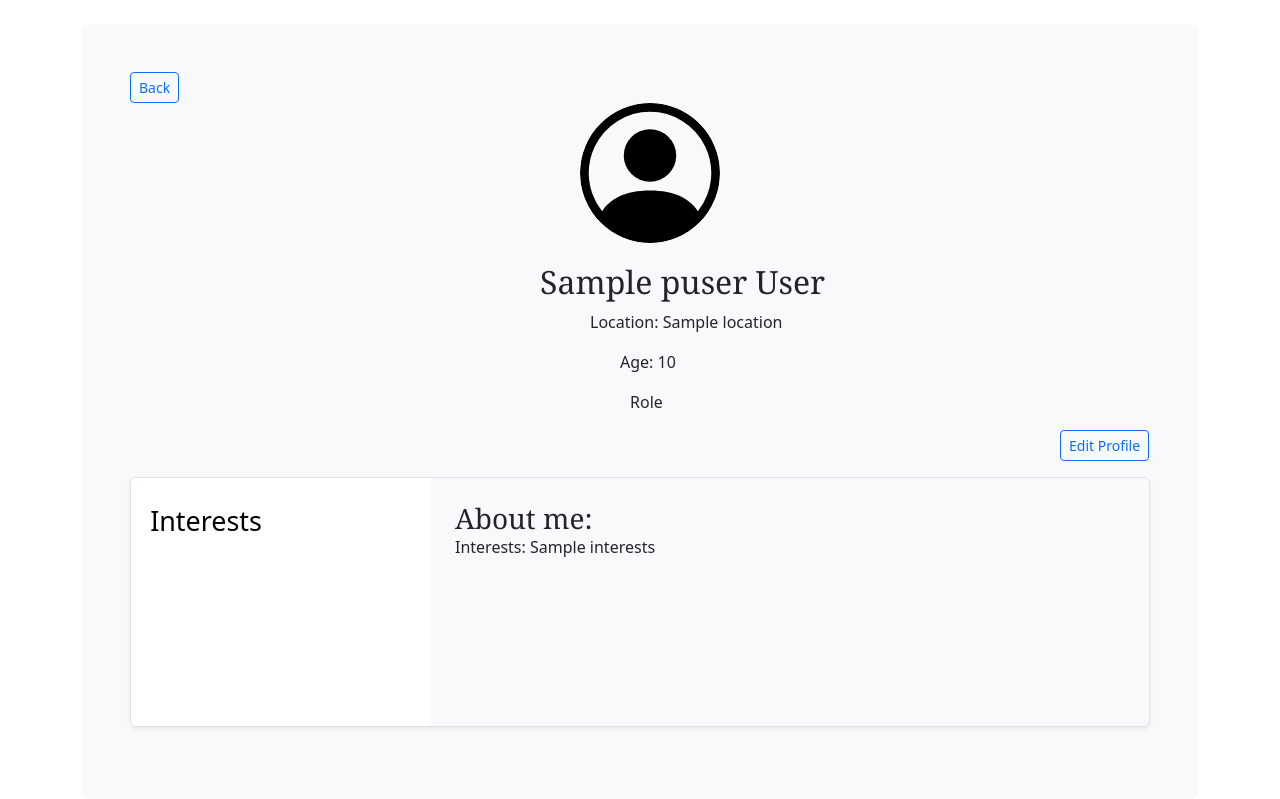
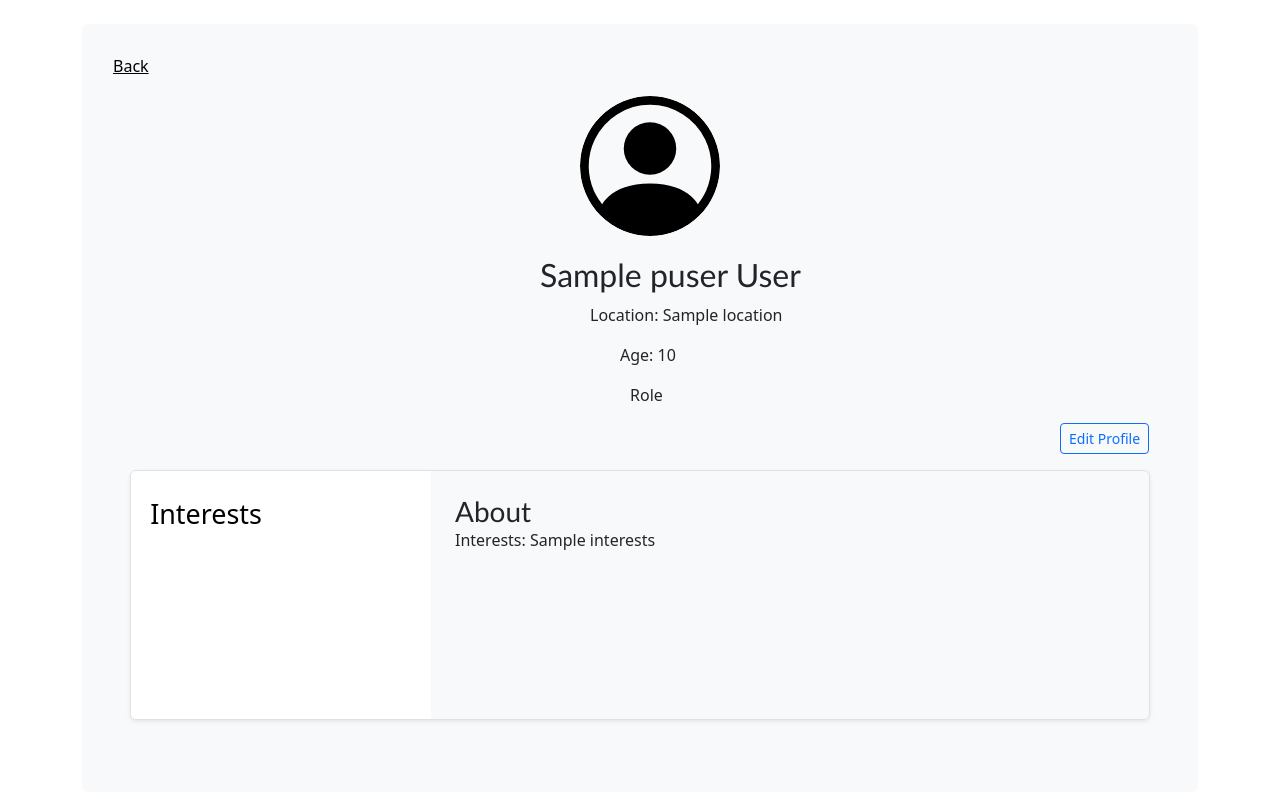
Before and after one commit to MattClo/GreenTeam, a Node server app: template views/profile.ejs in a window 1280 px wide. Shown: the part 60-859 px from the top of the page. After the commit the page ends 783 px from the top, so only its background shows below. Run offline with Node 20, Linux system fonts and the light colour scheme; the template is opened without the code that fills it: most values are stand-ins (such as "Sample title", 1, 10 or a date in 2020); some libraries are stand-ins or nearby versions.

Commit message:
edited profile pg

```diff
--- a/views/profile.ejs
+++ b/views/profile.ejs
@@ -87,19 +87,18 @@
     <div class="bg-light p-5 rounded">
         <div name="back">
             <form action="/home" method="post">
-                <button class="btn btn-outline-primary btn-sm mt-0" name="back" >Back</button>
+                <!-- <button class="btn btn-outline-primary btn-sm mt-0" name="back" >Back</button> -->
+                <a href="/home"><button type="button" style="margin-left:-30px;margin-top:-40px; color: black" class="btn btn-link">Back</button></a>
             </form>
         </div>
-
         <div class="col-lg-12">
             <img class="rounded-circle mr-4" style="margin-left:450px" width="140" height="140" src="img\person-circle.svg" role="img">
-            <h2 class="fw-normal" style="margin-left:410px; margin-top:20px"><%=puser.forename%> <%=puser.surname%></h2>
+            <h2 class="fw-normal" style="margin-left:410px; margin-top:20px;font-family:calibri"><%=puser.forename%> <%=puser.surname%></h2>
             <p style="margin-left:460px">Location: <%=puser.location%></p>
             <p style="margin-left:490px">Age: <%=puser.age%></p>
             <p style="margin-left:500px">Role</p>
             <p style="margin-left:930px"><a class="btn btn-outline-primary btn-sm mt-0" href="#" fill="#1b7ced"><%if(!message){%>Edit Profile<%}else{%>Message<%}%></a></p>
             <div>
-                <!--Oi Sharif wag1-->
                 <div>
                   <a href="#"></a>
                     <div class="row g-0 border rounded overflow-hidden flex-md-row mb-4 shadow-sm h-md-250 ">
@@ -111,7 +110,7 @@
                     </div>
 
                     <div class="col p-4 d-flex flex-column position-static">
-                      <h3 class="mb-0">About me:</h3>
+                      <h3 class="mb-0" style="font-family:calibri">About</h3>
                       <p class="card-text mb-auto">Interests: <%=puser.interests%></p>
 
                     </div>
```
